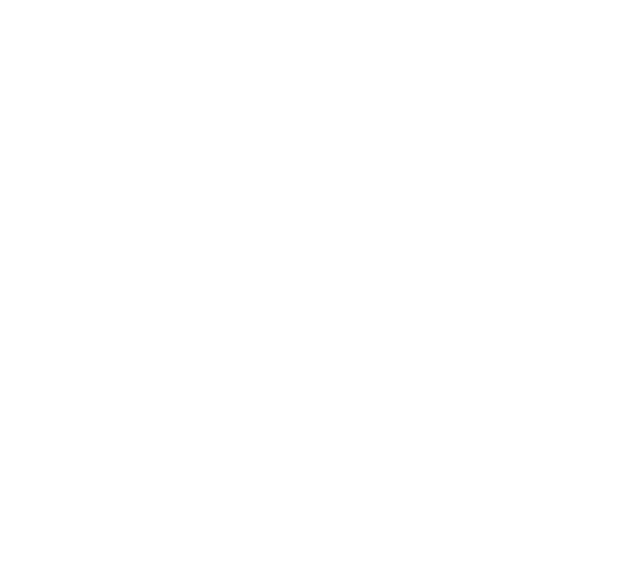
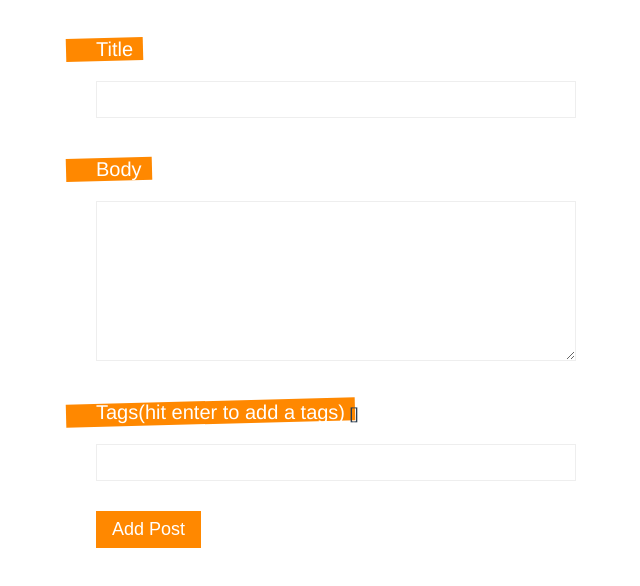
Before and after one commit to Puchai30/Aync-in-composition-api, a Vue app: page /create in a window 1280 px wide. Before the commit this address had no page. Shown: the top 586 px of the page, without its empty margins (304-944 px from the left). Built offline with nearby package versions, Linux system fonts and the light colour scheme.

Commit message:
create post frontend

```diff
--- /dev/null
+++ b/src/components/Create.vue
@@ -0,0 +1,100 @@
+<template>
+  <form action="">
+    <label>Title</label>
+    <input required type="text" v-model="title" />
+
+    <label>Body</label>
+    <textarea required v-model="body"></textarea>
+
+    <label>Tags(hit enter to add a tags)</label>
+    {{ tags }}
+    <input
+      required
+      type="text"
+      v-model="tag"
+      @keydown.enter.prevent="handleKeyDown"
+    />
+
+    <button>Add Post</button>
+  </form>
+</template>
+
+<script>
+import { ref } from "vue";
+
+export default {
+  setup() {
+    let title = ref("");
+    let body = ref("");
+    let tag = ref("");
+    let tags = ref([]);
+
+    let handleKeyDown = () => {
+      if (!tags.value.includes(tag.value)) {
+        tags.value.push(tag.value);
+      }
+      tag.value = "";
+    };
+
+    return { title, body, tag, tags, handleKeyDown };
+  },
+};
+</script>
+
+<style>
+form {
+  max-width: 480px;
+  margin: 0 auto;
+  text-align: left;
+}
+input,
+textarea {
+  display: block;
+  margin: 10px 0;
+  width: 100%;
+  box-sizing: border-box;
+  padding: 10px;
+  border: 1px solid #eee;
+}
+textarea {
+  height: 160px;
+}
+label {
+  display: inline-block;
+  margin-top: 30px;
+  position: relative;
+  font-size: 20px;
+  color: white;
+  margin-bottom: 10px;
+}
+label::before {
+  content: "";
+  display: block;
+  width: 100%;
+  height: 100%;
+  background: #ff8800;
+  position: absolute;
+  z-index: -1;
+  padding-right: 40px;
+  left: -30px;
+  transform: rotateZ(-1.5deg);
+}
+button {
+  display: block;
+  margin-top: 30px;
+  background: #ff8800;
+  color: white;
+  border: none;
+  padding: 8px 16px;
+  font-size: 18px;
+}
+.pill {
+  display: inline-block;
+  margin: 10px 10px 0 0;
+  color: #444;
+  background: #ddd;
+  padding: 8px;
+  border-radius: 20px;
+  font-size: 14px;
+}
+</style>
--- /dev/null
+++ b/src/components/Loading.vue
@@ -0,0 +1,24 @@
+<template>
+  <div class="loading"></div>
+</template>
+
+<script>
+export default {};
+</script>
+
+<style>
+.loading {
+  width: 40px;
+  height: 40px;
+  border: 3px solid transparent;
+  border-radius: 50%;
+  margin: 30px auto;
+  border-top-color: red;
+  animation: loading 1s infinite;
+}
+@keyframes loading {
+  to {
+    transform: rotate(360deg);
+  }
+}
+</style>
--- a/src/composables/getPost.js
+++ b/src/composables/getPost.js
@@ -6,6 +6,10 @@
 
   let load = async () => {
     try {
+      await new Promise((resolve, reject) => {
+        setTimeout(resolve, 2000);
+      });
+
       let response = await fetch("http://localhost:3000/posts/" + id);
       if (response.status === 404) {
         throw new Error("Url Not Found");
--- a/src/composables/getPosts.js
+++ b/src/composables/getPosts.js
@@ -6,6 +6,10 @@
 
   let load = async () => {
     try {
+      await new Promise((resolve, reject) => {
+        // resolve()
+        setTimeout(resolve, 2000);
+      });
       let response = await fetch("http://localhost:3000/posts");
       if (response.status === 404) {
         throw new Error("Url Not Found");
--- a/src/router/index.js
+++ b/src/router/index.js
@@ -1,6 +1,7 @@
 import { createRouter, createWebHistory } from "vue-router";
 import HomeView from "../views/HomeView.vue";
 import Detail from "../views/Detail.vue";
+import Create from "../components/Create.vue";
 
 const routes = [
   {
@@ -14,6 +15,11 @@
     component: Detail,
     props: true,
   },
+  {
+    path: "/create",
+    name: "create",
+    component: Create,
+  },
 ];
 
 const router = createRouter({
--- a/src/views/Detail.vue
+++ b/src/views/Detail.vue
@@ -5,13 +5,18 @@
     <h3>{{ post.title }}</h3>
     <p>{{ post.body }}</p>
   </div>
-  <div v-else>Loading .....</div>
+
+  <div v-else>
+    <Loading></Loading>
+  </div>
 </template>
 
 <script>
+import Loading from "../components/Loading";
 import getPost from "../composables/getPost";
 
 export default {
+  components: { Loading },
   props: ["id"],
   setup(props) {
     let { post, error, load } = getPost(props.id);
--- a/src/views/HomeView.vue
+++ b/src/views/HomeView.vue
@@ -9,17 +9,24 @@
     <div v-if="posts.length > 0">
       <PostsList :home_posts="posts"></PostsList>
     </div>
-    <div v-else>loading.....</div>
+
+    <div v-else>
+      <Loading></Loading>
+    </div>
   </div>
 </template>
 
 <script>
+import Loading from "../components/Loading";
 import PostsList from "../components/PostsList";
 import getPosts from "../composables/getPosts";
 import { ref } from "vue";
 
 export default {
-  components: { PostsList },
+  components: {
+    Loading,
+    PostsList,
+  },
   setup() {
     let { posts, error, load } = getPosts();
     load();
```
